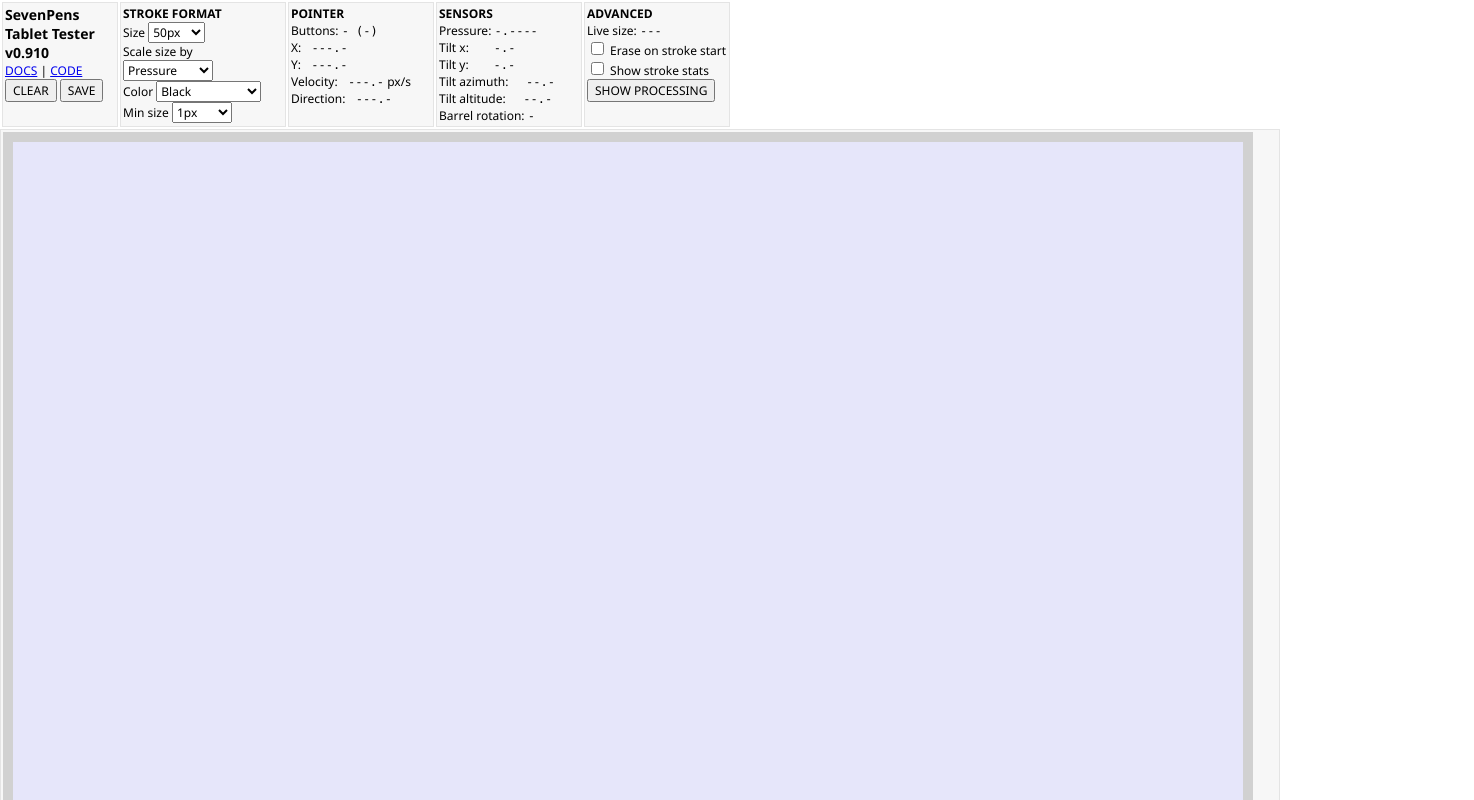
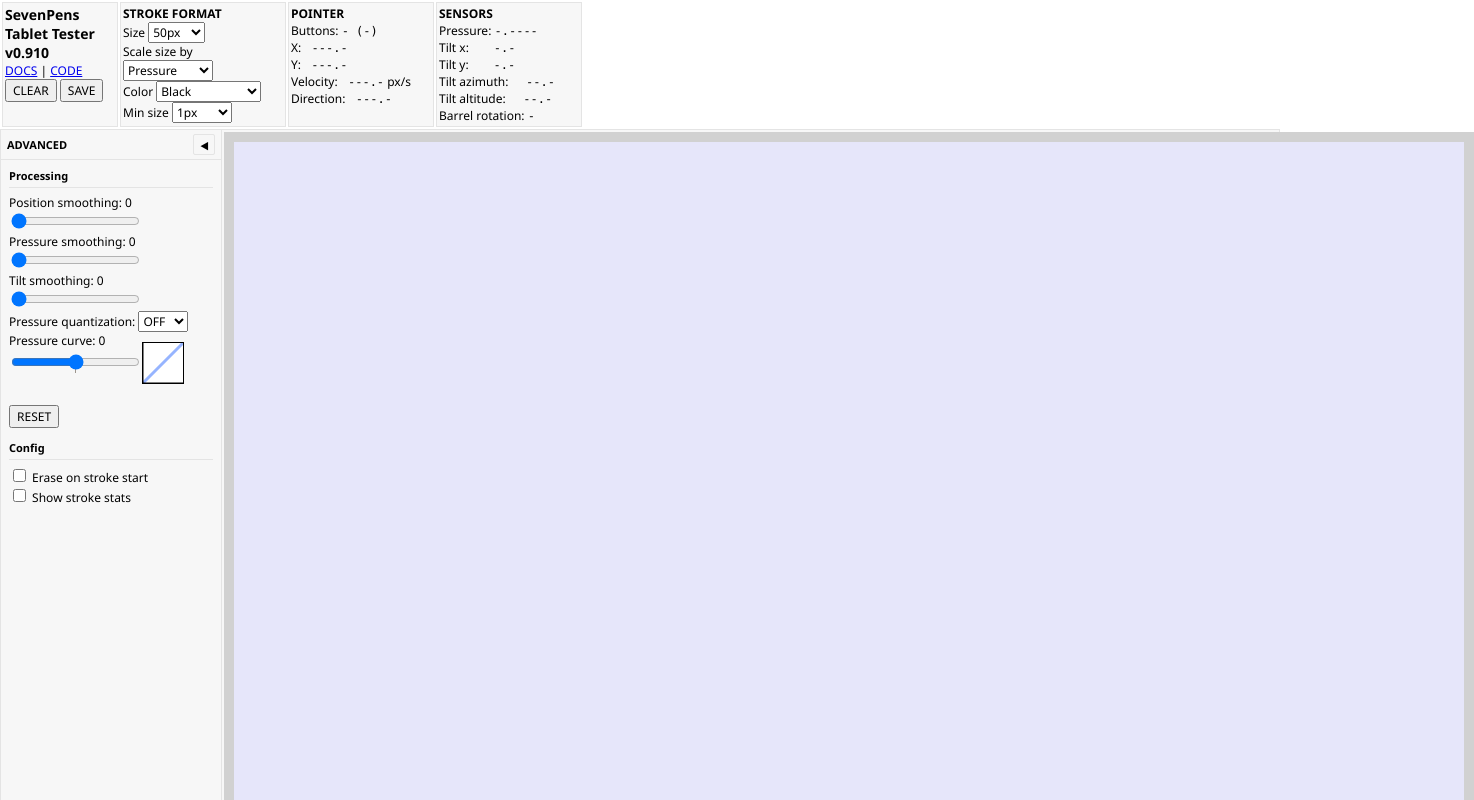
Before and after one commit to TheSevenPens/WebTabletTester, a Svelte app: page / in a window 1280 px wide. Shown: the top 800 px of the page, 1474 px wide, since content can reach past the window. Built offline with nearby package versions, Linux system fonts and the light colour scheme.

Commit message:
Moved the settings into a dedicated panel

```diff
--- a/src/App.svelte
+++ b/src/App.svelte
@@ -26,6 +26,8 @@
 
 <!-- svelte-ignore a11y_no_static_element_interactions -->
 <div class="parent" oncontextmenu={(e) => e.preventDefault()} use:keydown={clearKeys}>
+    <!-- Top row: Info, Format, Pointer, Sensors, (Stroke stats) -->
+    <div class="top-row">
         <div class="controlscontainer">
             <InfoPanel
                 onClear={clearMainCanvas}
@@ -37,15 +39,18 @@
 
             <SensorsPanel />
 
-        <AdvancedSettingsPanel />
-
             {#if $uiState.showStrokeStats}
                 <StrokeStatsPanel />
             {/if}
         </div>
+    </div>
 
-    <!-- The actual canvas is now a component -->
+    <!-- Bottom row: Advanced panel + Canvas -->
+    <div class="bottom-row">
+        <AdvancedSettingsPanel />
+
         <div class="controlscolumn" id="canvasColumn">
             <CanvasArea bind:this={canvasAreaRef} bind:canvas={mainCanvas} />
         </div>
     </div>
+</div>
--- a/src/app.css
+++ b/src/app.css
@@ -5,6 +5,28 @@
     --column-width-header: 110px;
     --column-width-format: 160px;
     --column-width-default: 140px;
+    --advanced-panel-width: 220px;
+    --advanced-panel-minimized-width: 36px;
+}
+
+.parent {
+    display: flex;
+    flex-direction: column;
+    align-items: stretch;
+    min-height: 100vh;
+}
+
+.top-row {
+    flex-shrink: 0;
+    display: flex;
+    flex-direction: row;
+}
+
+.bottom-row {
+    flex: 1;
+    display: flex;
+    flex-direction: row;
+    min-height: 0;
 }
 
 * {
@@ -71,16 +93,11 @@ select {
 
 .controlscontainer {
     display: flex;
-    /* Enables Flexbox */
+    flex-shrink: 0;
     justify-content: flex-start;
-    /* Distributes items from the start */
     align-items: top;
-    /* Vertically centers items */
     gap: 2px;
-    /* Adds spacing between items */
     padding: 2px;
-    /*background-color: #f0f0f0;*/
-    /*height: 200px; /* For visibility */
 }
 
 .controlscolumn {
@@ -121,10 +138,124 @@ div.controlscolumn#strokeFormatColumn {
 
 div.controlscolumn#pointerColumn,
 div.controlscolumn#sensorsColumn,
-div.controlscolumn#advancedColumn,
 div.controlscolumn#strokeStatsPanel {
     flex: 0 0 var(--column-width-default);
     width: var(--column-width-default);
+}
+
+/* Advanced panel: to the left of the canvas, can be minimized */
+.advanced-panel {
+    flex: 0 0 var(--advanced-panel-width);
+    width: var(--advanced-panel-width);
+    min-width: var(--advanced-panel-width);
+    background-color: var(--panel-bg);
+    border: 1px solid var(--panel-border);
+    border-right: none;
+    color: var(--panel-text);
+    display: flex;
+    flex-direction: column;
+    overflow: hidden;
+    transition: min-width 0.2s ease, width 0.2s ease;
+}
+
+.advanced-panel.minimized {
+    flex: 0 0 var(--advanced-panel-minimized-width);
+    width: var(--advanced-panel-minimized-width);
+    min-width: var(--advanced-panel-minimized-width);
+}
+
+.advanced-panel-header {
+    display: flex;
+    align-items: center;
+    justify-content: space-between;
+    padding: 4px 6px;
+    font-weight: bold;
+    flex-shrink: 0;
+    background-color: var(--panel-bg);
+    border-bottom: 1px solid var(--panel-border);
+}
+
+.advanced-panel.minimized .advanced-panel-header {
+    flex-direction: column;
+    gap: 2px;
+    padding: 4px 2px;
+}
+
+.advanced-panel-title {
+    font-size: 11px;
+}
+
+.advanced-panel.minimized .advanced-panel-title {
+    writing-mode: vertical-rl;
+    text-orientation: mixed;
+    transform: rotate(180deg);
+    white-space: nowrap;
+    font-size: 10px;
+}
+
+.advanced-panel-toggle {
+    flex-shrink: 0;
+    padding: 2px 6px;
+    font-size: 11px;
+    cursor: pointer;
+    background: transparent;
+    border: 1px solid var(--panel-border);
+    border-radius: 2px;
+}
+
+.advanced-panel-toggle:hover {
+    background-color: #eee;
+}
+
+.advanced-panel-content {
+    padding: 8px;
+    overflow-y: auto;
+    flex: 1;
+}
+
+.advanced-panel-section {
+    margin-bottom: 12px;
+}
+
+.advanced-panel-section:last-child {
+    margin-bottom: 0;
+}
+
+.advanced-panel-section-title {
+    font-size: 11px;
+    font-weight: bold;
+    margin: 0 0 6px 0;
+    padding-bottom: 4px;
+    border-bottom: 1px solid var(--panel-border);
+}
+
+.advanced-panel-minimized-label {
+    padding: 8px 4px;
+    writing-mode: vertical-rl;
+    text-orientation: mixed;
+    transform: rotate(180deg);
+    font-size: 10px;
+    cursor: pointer;
+    text-align: center;
+    flex: 1;
+    display: flex;
+    align-items: center;
+    justify-content: center;
+    background: transparent;
+    border: none;
+    color: inherit;
+    font-family: inherit;
+}
+
+.advanced-panel-minimized-label:hover {
+    background-color: #eee;
+}
+
+#canvasColumn {
+    flex: 1;
+    min-width: 0;
+    display: flex;
+    flex-direction: column;
 }
 
 
--- a/src/components/AdvancedSettingsPanel.svelte
+++ b/src/components/AdvancedSettingsPanel.svelte
@@ -13,9 +13,9 @@
     import SliderWithNumber from "./SliderWithNumber.svelte";
     import CurveGraph from "./CurveGraph.svelte";
 
-    const showSmoothing = writable(false);
-    function toggleShowSmoothing() {
-        showSmoothing.update((v) => !v);
+    const minimized = writable(false);
+    function toggleMinimized() {
+        minimized.update((v) => !v);
     }
 
     function resetAdvancedSettings() {
@@ -31,38 +31,25 @@
     $effect(() => syncProcessingSettingsToLegacy($processingSettings, legacyProcessingSettings));
 </script>
 
-<div class="controlscolumn" id="advancedColumn" style="position: relative;">
-    <span style="font-weight: bold">ADVANCED</span>
-    <br />
-    Live size:
-    <span> <span class="monospace">---</span></span>
-    <br />
-    <label>
-        <input
-            type="checkbox"
-            bind:checked={$paintSettings.eraseOnStrokeStart}
-        />
-        Erase on stroke start
-    </label>
-    <br />
-    <label>
-        <input type="checkbox" bind:checked={$uiState.showStrokeStats} />
-        Show stroke stats
-    </label>
-    <br />
+<div class="advanced-panel" class:minimized={$minimized}>
+    <div class="advanced-panel-header">
+        <span class="advanced-panel-title">ADVANCED</span>
+        <button
+            type="button"
+            class="advanced-panel-toggle"
+            onclick={toggleMinimized}
+            title={$minimized ? "Restore Advanced panel" : "Minimize Advanced panel"}
+            aria-label={$minimized ? "Restore Advanced panel" : "Minimize Advanced panel"}
+        >
+            {$minimized ? "▶" : "◀"}
+        </button>
+    </div>
 
-    <button
-        type="button"
-        id="smoothingButton"
-        onclick={toggleShowSmoothing}
-    >
-        {$showSmoothing ? "HIDE PROCESSING" : "SHOW PROCESSING"}
-    </button>
-
-    <!-- Smoothing Flyout Element -->
-    {#if $showSmoothing}
-        <div id="smoothingFlyout" class="smoothing-flyout">
-            <SliderWithNumber
+    {#if !$minimized}
+        <div class="advanced-panel-content">
+            <section class="advanced-panel-section">
+                <h4 class="advanced-panel-section-title">Processing</h4>
+                <SliderWithNumber
                 id="positionSmoothingSlider"
                 label="Position smoothing:"
                 value={$processingSettings.posXSmoother.amount}
@@ -140,8 +127,33 @@
                 </div>
             </div>
             <br />
-            <button type="button" onclick={resetAdvancedSettings}>RESET</button
-            >
+                <button type="button" onclick={resetAdvancedSettings}>RESET</button>
+            </section>
+
+            <section class="advanced-panel-section">
+                <h4 class="advanced-panel-section-title">Config</h4>
+                <label>
+                    <input
+                        type="checkbox"
+                        bind:checked={$paintSettings.eraseOnStrokeStart}
+                    />
+                    Erase on stroke start
+                </label>
+                <br />
+                <label>
+                    <input type="checkbox" bind:checked={$uiState.showStrokeStats} />
+                    Show stroke stats
+                </label>
+            </section>
         </div>
+    {:else}
+        <button
+            type="button"
+            class="advanced-panel-minimized-label"
+            onclick={toggleMinimized}
+            title="Restore Advanced panel"
+        >
+            <span>Advanced</span>
+        </button>
     {/if}
 </div>
```
Lines whose indentation alone changed are shown as unchanged.
